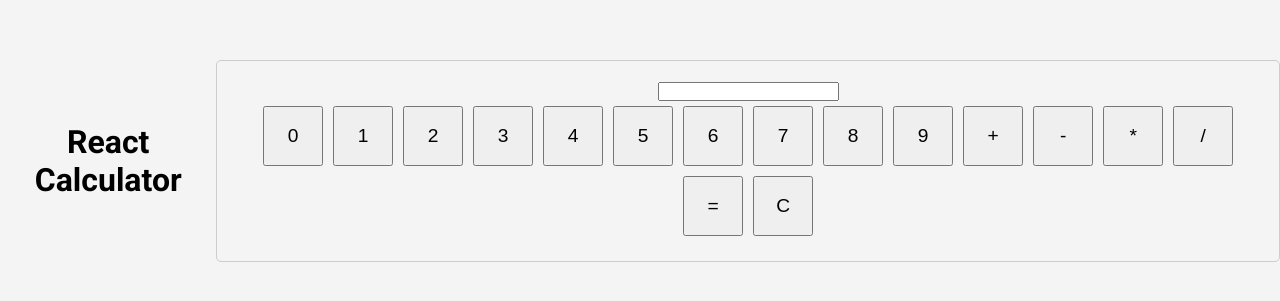
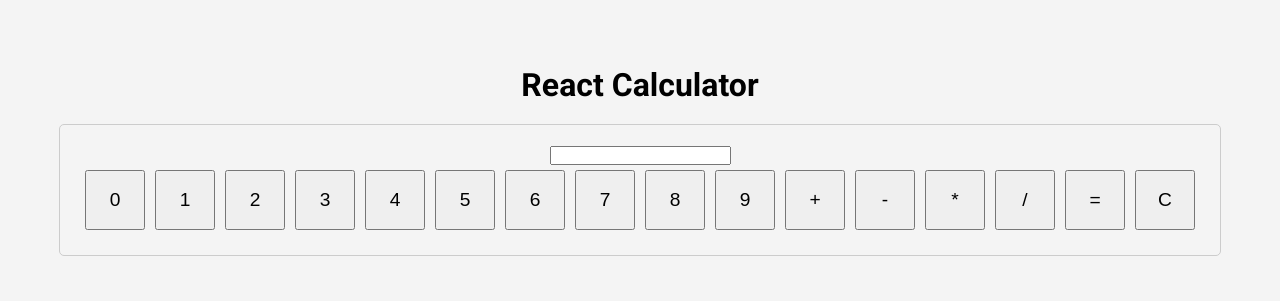
Before and after one commit to Mzhgn/React-Calculator, a React (Create React App) app: page / in a window 1280 px wide. Shown: the part 239-540 px from the top of the page. Built offline with nearby package versions, Linux system fonts and the light colour scheme.

Commit message:
updating css

```diff
--- a/src/App.css
+++ b/src/App.css
@@ -1,10 +1,18 @@
 .App {
   text-align: center;
   display: flex;
+  flex-direction: column;
   justify-content: center;
   align-items: center;
   height: 100vh;
 }
+.header {
+  display: block;
+  width: 100%;
+  text-align: center;
+  margin-bottom: 20px;
+}
+
 .calculator {
   display: inline-block;
   padding: 20px;
--- a/src/App.js
+++ b/src/App.js
@@ -5,7 +5,7 @@
 const App = () => {
   return (
     <div className="App">
-      <h1>React Calculator </h1>
+      <h1 className="header">React Calculator </h1>
       <Calculator />
     </div>
   );
```
